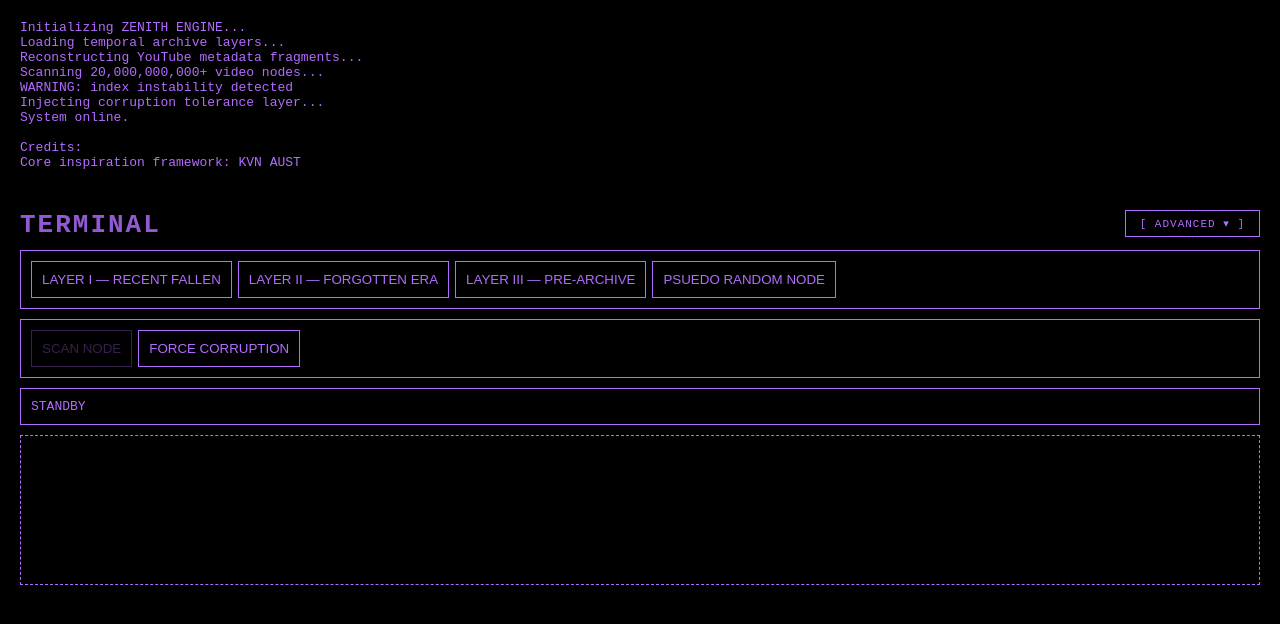
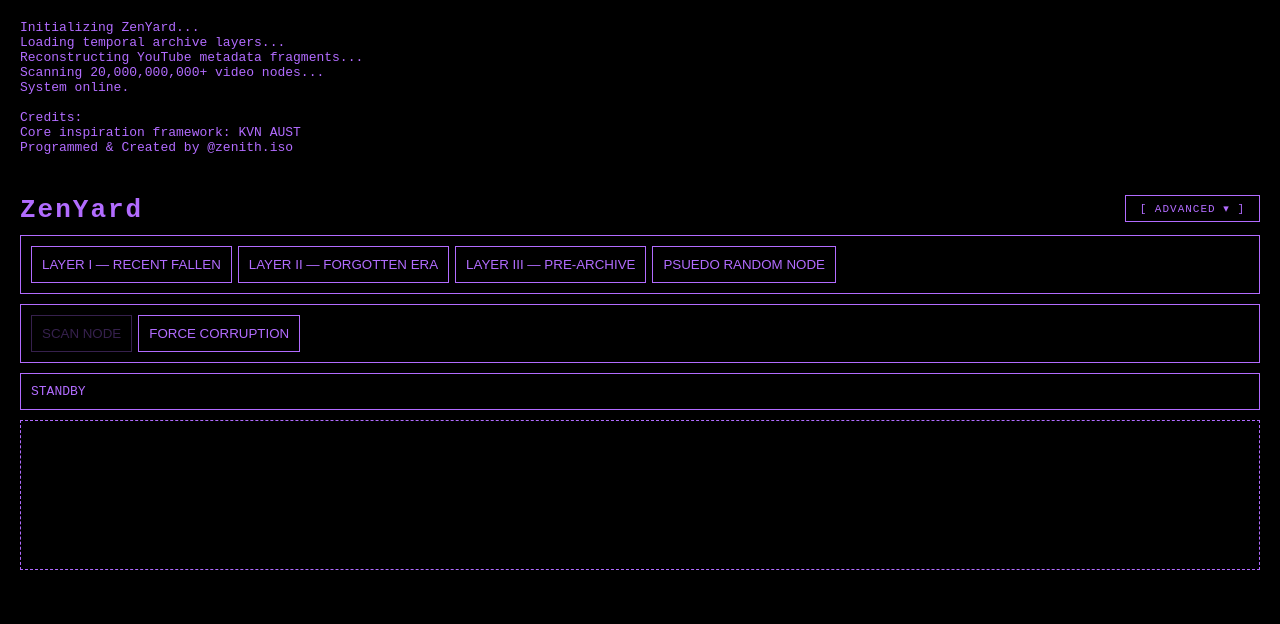
Before and after one commit to zenith-iso/ZENITH-ENGINE, a plain HTML site: page index.html in a window 1280 px wide. Drawn offline with Linux system fonts and the light colour scheme.

Commit message:
UI and name changes

```diff
--- a/index.html
+++ b/index.html
@@ -172,7 +172,7 @@ button:disabled:hover { background: black; color: #b26cff; }
 
 <div id="ui">
   <div id="topbar">
-    <h1 class="glitch">TERMINAL</h1>
+    <h1 class="glitch">ZenYard</h1>
     <button id="advancedTab" onclick="toggleAdvanced()">[ ADVANCED ▾ ]</button>
   </div>
 
@@ -280,16 +280,15 @@ button:disabled:hover { background: black; color: #b26cff; }
 
 <script>
 const boot = [
-  "Initializing ZENITH ENGINE...",
+  "Initializing ZenYard...",
   "Loading temporal archive layers...",
   "Reconstructing YouTube metadata fragments...",
   "Scanning 20,000,000,000+ video nodes...",
-  "WARNING: index instability detected",
-  "Injecting corruption tolerance layer...",
   "System online.",
   "",
   "Credits:",
-  "Core inspiration framework: KVN AUST"
+  "Core inspiration framework: KVN AUST",
+  "Programmed & Created by @zenith.iso"
 ];
 
 let i = 0;
```
